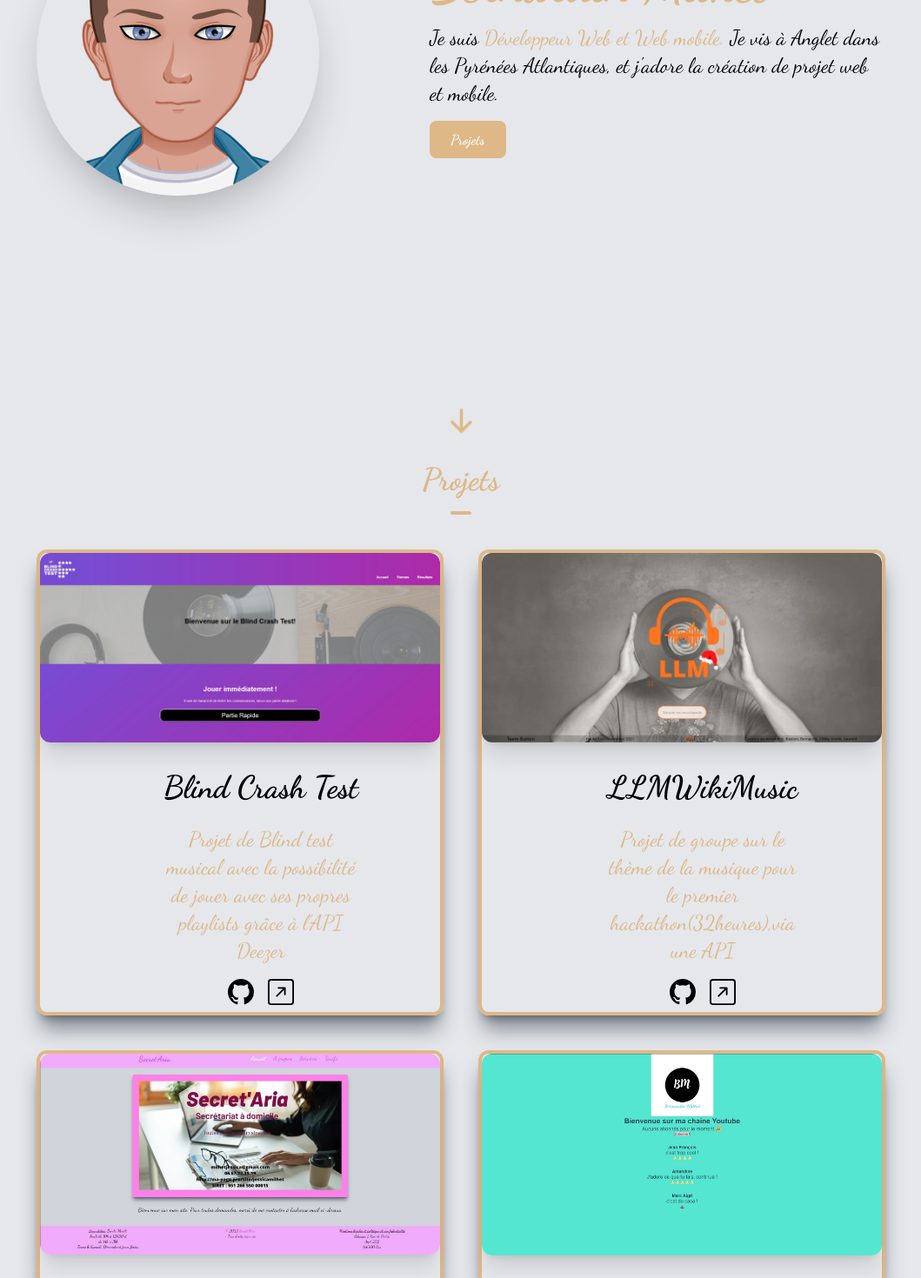
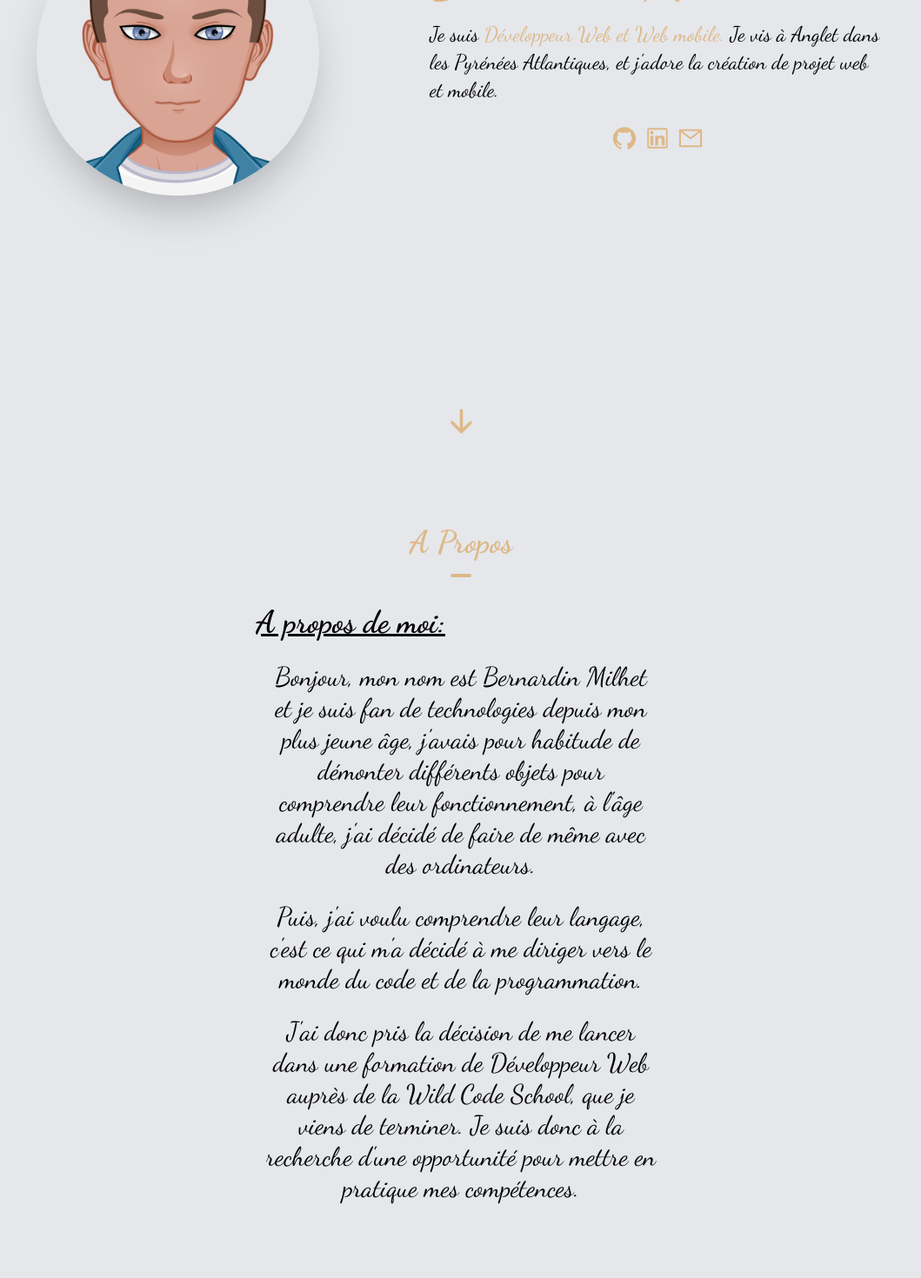
Before and after one commit to Kelhann2608/my-new-portfolio, a Next.js app: page / in a window 1280 px wide. Shown: the part 340-1810 px from the top of the page at 87% size, without its empty margins (110-1169 px from the left). Built offline with nearby package versions, Linux system fonts and the light colour scheme.

Commit message:
added component AboutSection and css modified

```diff
--- a/app/page.tsx
+++ b/app/page.tsx
@@ -1,11 +1,13 @@
 import Image from "next/image";
 import HeroSection from "@/components/HeroSection";
 import ProjectsSection from "@/components/ProjectsSection";
+import AboutSection from "@/components/AboutSection";
 
 export default function Home() {
   return (
     <main className="max-w-3xl px-4 mx-auto sm:px-6 md:max-w-5xl">
       <HeroSection />
+      <AboutSection />
       <ProjectsSection />
     </main>
   );
--- /dev/null
+++ b/components/AboutSection.tsx
@@ -0,0 +1,43 @@
+import React from "react";
+import Image from "next/image";
+
+const AboutSection = () => {
+  return (
+    <section id="about">
+      <div className="pb-12 my-12 md:pt-16 md:pb-48">
+        <h1 className="text-4xl font-bold text-center font-DancingS text-or dark:text-teal-500">
+          A Propos
+          <hr className="w-6 h-1 mx-auto my-4 border-0 rounded bg-or dark:bg-teal-500" />
+        </h1>
+
+        <div className="flex flex-col items-stretch justify-center space-y-10 align-top md:space-x-10 md:space-y-0 md:p-4 md:flex-row md:text-left">
+          <div className="md:w-1/2">
+            <h1 className="mb-6 text-2xl font-bold text-center underline font-DancingS md:text-left lg:text-4xl dark:text-gray-300 ">
+              A propos de moi:
+            </h1>
+            <p className="mx-3 text-xl text-center dark:text-gray-300 font-DancingS lg:text-3xl">
+              Bonjour, mon nom est <span>Bernardin Milhet</span> et je suis fan
+              de technologies depuis mon plus jeune âge, j'avais pour habitude
+              de démonter différents objets pour comprendre leur fonctionnement,
+              à l'âge adulte, j'ai décidé de faire de même avec des ordinateurs.
+            </p>
+            <br />
+            <p className="mx-3 text-xl text-center dark:text-gray-300 font-DancingS lg:text-3xl">
+              Puis, j'ai voulu comprendre leur langage, c'est ce qui m'a décidé
+              à me diriger vers le monde du code et de la programmation.
+            </p>
+            <br />
+            <p className="mx-3 text-xl text-center dark:text-gray-300 font-DancingS lg:text-3xl">
+              J'ai donc pris la décision de me lancer dans une formation de
+              Développeur Web auprès de la Wild Code School, que je viens de
+              terminer. Je suis donc à la recherche d'une opportunité pour
+              mettre en pratique mes compétences.
+            </p>
+          </div>
+        </div>
+      </div>
+    </section>
+  );
+};
+
+export default AboutSection;
--- a/components/Footer.tsx
+++ b/components/Footer.tsx
@@ -1,9 +1,4 @@
 import React from "react";
-import {
-  AiOutlineGithub,
-  AiOutlineLinkedin,
-  AiOutlineMail,
-} from "react-icons/ai";
 
 export default function Footer() {
   const currentYear = new Date().getFullYear();
--- a/components/HeroSection.tsx
+++ b/components/HeroSection.tsx
@@ -3,6 +3,11 @@ import React from "react";
 import Image from "next/image";
 import { Link } from "react-scroll/modules";
 import { HiArrowDown } from "react-icons/hi";
+import {
+  AiOutlineGithub,
+  AiOutlineLinkedin,
+  AiOutlineMail,
+} from "react-icons/ai";
 
 const HeroSection = () => {
   return (
@@ -29,17 +34,41 @@ const HeroSection = () => {
             Je vis à Anglet dans les Pyrénées Atlantiques, et j'adore la
             création de projet web et mobile.
           </p>
-          <Link
-            to="projects"
-            className="px-6 py-3 font-semibold text-white rounded-lg cursor-pointer shadow-gray-800 dark:text-white font-DancingS bg-or dark:bg-teal-600 "
-            activeClass="active"
-            spy={true}
-            smooth={true}
-            offset={-100}
-            duration={500}
-          >
-            Projets
-          </Link>
+          <div className="flex flex-row items-center justify-center mb-1 space-x-2">
+            <a
+              href="https://github.com/Kelhann2608"
+              aria-label="lien github"
+              rel="noreferrer"
+              target="_blank"
+            >
+              <AiOutlineGithub
+                className="transition-transform cursor-pointer hover:-translate-y-1 text-or dark:text-teal-500"
+                size={30}
+              />
+            </a>
+            <a
+              href="https://www.linkedin.com/in/bernardin-milhet-a590b1149/"
+              aria-label="lien linkedin"
+              rel="noreferrer"
+              target="_blank"
+            >
+              <AiOutlineLinkedin
+                className="transition-transform cursor-pointer hover:-translate-y-1 text-or dark:text-teal-500"
+                size={30}
+              />
+            </a>
+            <a
+              href="mailto:bernardin2608@gmail.com"
+              aria-label="adresse email"
+              rel="noreferrer"
+              target="_blank"
+            >
+              <AiOutlineMail
+                className="transition-transform cursor-pointer hover:-translate-y-1 text-or dark:text-teal-500"
+                size={30}
+              />
+            </a>
+          </div>
         </div>
       </div>
       <div className="flex flex-row items-center justify-center text-center">
```
